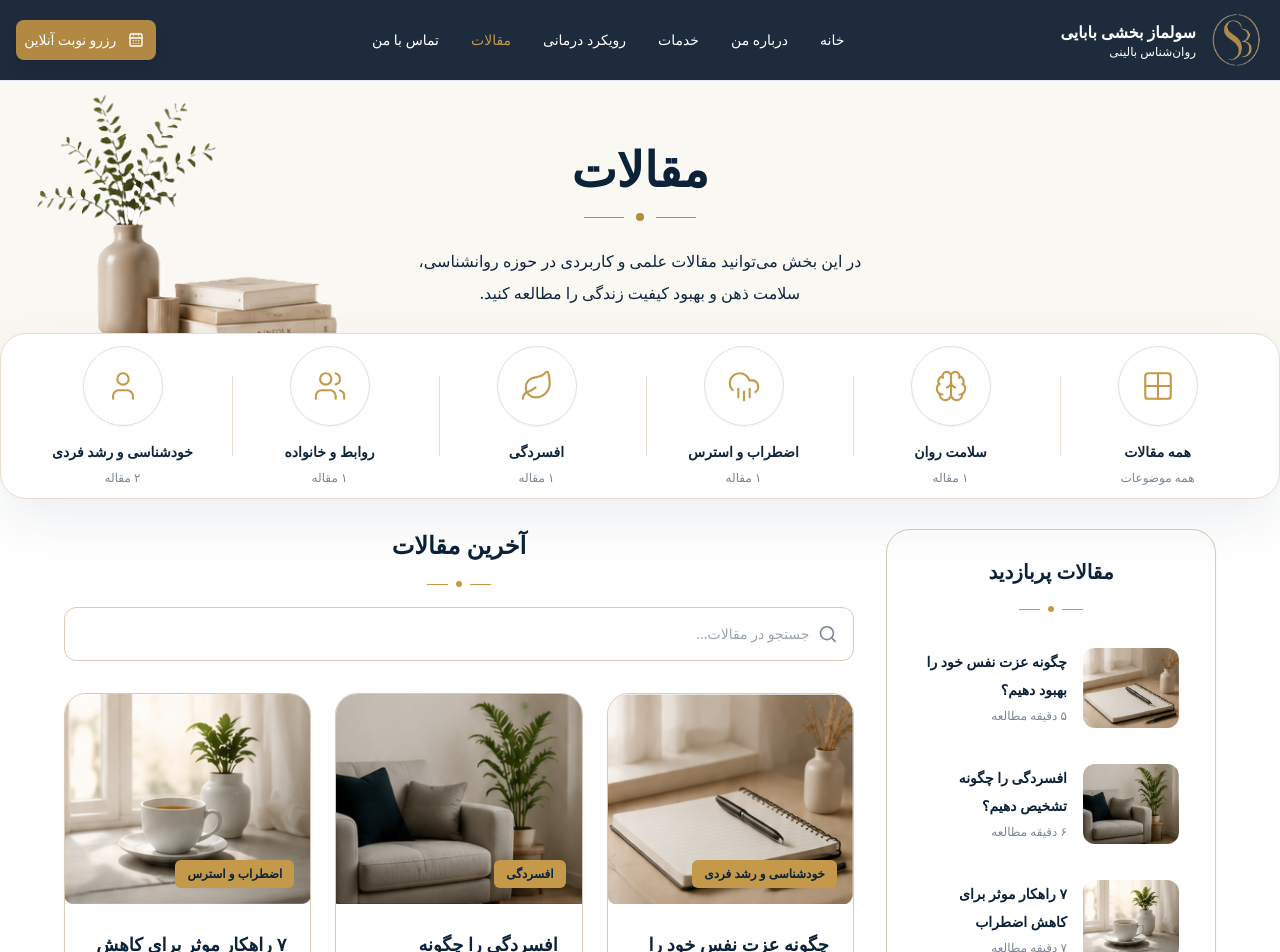
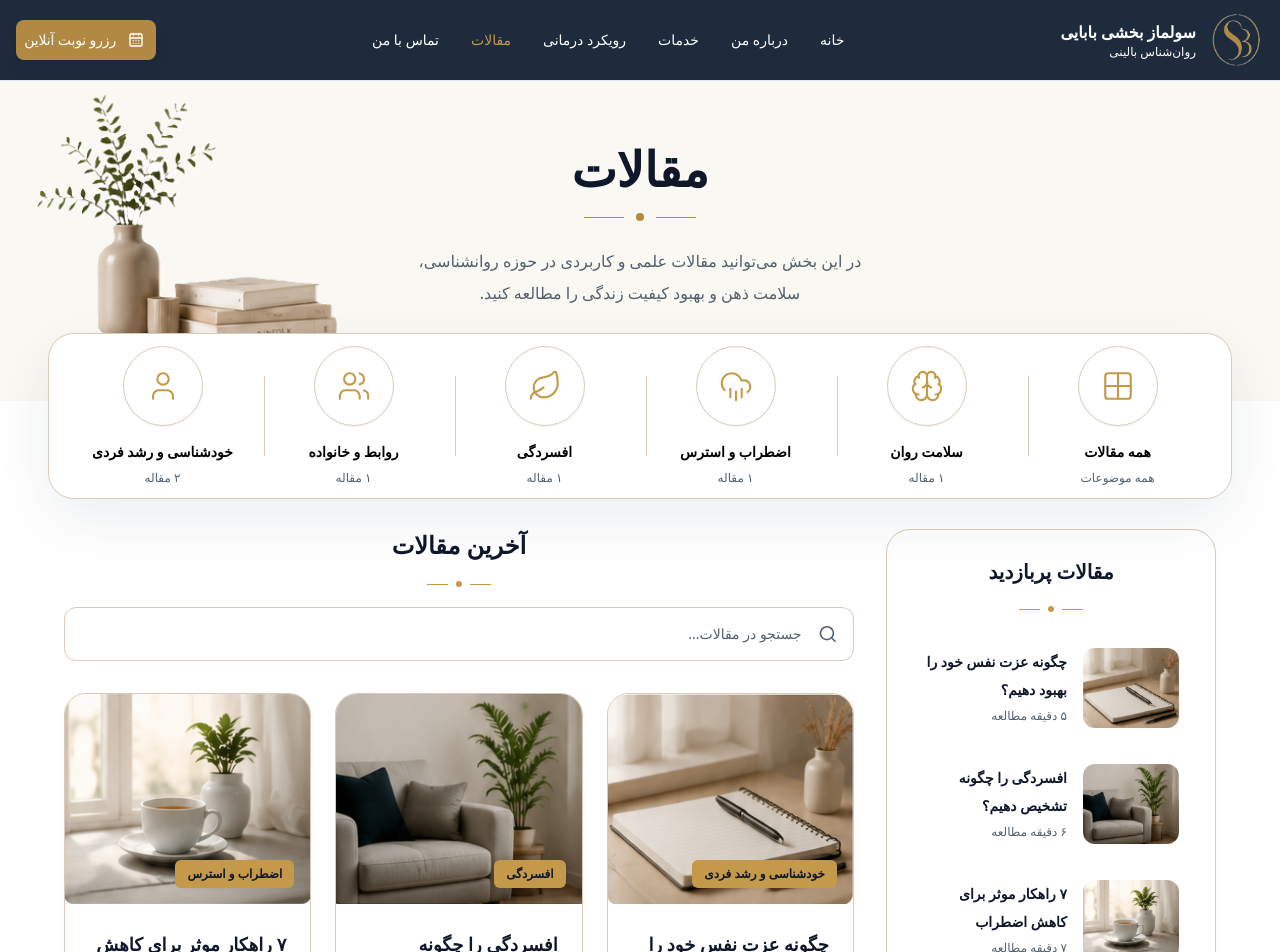
Before and after one commit to simaemadi/mindora-platform, a React app in the folder client/: page /articles in a window 1280 px wide. Shown: the top 952 px of the page. Built offline with nearby package versions, Linux system fonts and the light colour scheme; a web font is replaced by a local one.

Commit message:
Edit color code in article

```diff
--- a/client/src/components/articles/ArticleContent.tsx
+++ b/client/src/components/articles/ArticleContent.tsx
@@ -69,7 +69,7 @@ export default function ArticleContent({
     };
 
     return (
-        <section className="px-6 pb-12 pt-[8rem]">
+        <section className="px-6 pb-12 pt-32">
             <div
                 dir="ltr"
                 className="mx-auto grid max-w-8xl gap-8 lg:grid-cols-[1fr_330px] px-10"
@@ -86,14 +86,14 @@ export default function ArticleContent({
                     </div>
                     {/* Search */}
                     <div className="flex items-center rounded-xl border border-cream-200 bg-white-100 px-4 mb-8">
-                        <Search size={20} className="text-[#7A8694] " />
+                        <Search size={20} className="text-black-500 " />
 
                         <input
                             type="text"
                             value={searchTerm}
                             onChange={(e) => setSearchTerm(e.target.value)}
                             placeholder="جستجو در مقالات..."
-                            className="w-full bg-transparent py-4 pr-2 text-sm outline-none placeholder:text-[#9AA4AF]"
+                            className="w-full bg-transparent py-4 pr-4 text-sm outline-none placeholder:text-black-500"
                         />
                     </div>
                     {filteredArticles.length > 0 ? (
@@ -138,7 +138,7 @@ export default function ArticleContent({
                                 <Link
                                     key={article.slug}
                                     to={`/articles/${article.slug}`}
-                                    className="flex gap-4 rounded-xl p-2 transition hover:bg-[#FAF7F2]"
+                                    className="flex gap-4 rounded-xl p-2 transition hover:bg-cream-400"
                                 >
                                     <img
                                         src={article.image}
@@ -151,7 +151,7 @@ export default function ArticleContent({
                                             {article.title}
                                         </h4>
 
-                                        <p className="mt-1 text-xs text-[#7A8694]">
+                                        <p className="mt-1 text-xs text-black-500">
                                             {article.readTime}
                                         </p>
                                     </div>
@@ -176,11 +176,11 @@ export default function ArticleContent({
                         </p>
 
                         <div className="mt-6 flex items-center rounded-xl bg-white-100 px-4">
-                            <Mail size={18} className="text-[#9AA4AF]" />
+                            <Mail size={18} className="text-black-500" />
                             <input
                                 type="email"
                                 placeholder="ایمیل شما"
-                                className="w-full bg-transparent py-4 px-2 text-sm text-[#0B2238] outline-none placeholder:text-[#9AA4AF]"
+                                className="w-full bg-transparent py-4 px-2 text-sm text-black-600 outline-none placeholder:text-black-500"
                             />
 
                         </div>
--- a/client/src/components/articles/ArticleHero.tsx
+++ b/client/src/components/articles/ArticleHero.tsx
@@ -19,7 +19,7 @@ export default function ArticleHero({
   };
 
   return (
-    <section className="relative bg-[#FAF8F3] px-6 pt-16 pb-[15rem] h-[470px] md:h-[320px]">
+    <section className="relative h-96 bg-cream-400 px-6 pt-16 pb-60 md:h-80">
       {/* Decorative image */}
       <div className="pointer-events-none absolute left-8 top-0 z-0">
         <img
@@ -43,7 +43,7 @@ export default function ArticleHero({
             <span className="h-px flex-1 bg-mustard-300" />
           </div>
 
-          <div className="mx-auto max-w-2xl text-base leading-8 text-[#10263D]">
+          <div className="mx-auto max-w-2xl text-base leading-8 text-black-500">
             <p className="mt-6">
               در این بخش می‌توانید مقالات علمی و کاربردی در حوزه روانشناسی،
             </p>
@@ -55,7 +55,7 @@ export default function ArticleHero({
       </div>
 
       {/* Category */}
-      <div className="absolute left-0 right-0  z-20 mx-auto mx-12 overflow-hidden rounded-[26px] border border-[#E8DED1] bg-white-100 px-6 shadow-[0_20px_55px_rgba(16,39,65,0.08)]">
+      <div className="absolute left-0 right-0  z-20 mx-12 overflow-hidden rounded-[26px] border border-cream-200 bg-white-100 px-6 shadow-[0_20px_55px_rgba(16,39,65,0.08)]">
         <div className="grid grid-cols-3 gap-3 bg-white md:grid-cols-6 lg:grid-cols-6">
           {categories.map((item: any, index) => {
             const Icon = item.icon;
@@ -69,23 +69,23 @@ export default function ArticleHero({
                 className="relative rounded-2xl bg-white px-4 py-3 text-center transition hover:bg-white"
               >
                 {index !== categories.length - 1 && (
-                  <span className="absolute left-0 top-1/2 hidden h-20 w-px -translate-y-1/2 bg-[#E8DED1] lg:block" />
+                  <span className="absolute left-0 top-1/2 hidden h-20 w-px -translate-y-1/2 bg-cream-200 lg:block" />
                 )}
 
                 <div
                   className={`mx-auto flex h-20 w-20 items-center justify-center rounded-full border bg-white shadow-sm transition ${isActive
                     ? "border-mustard-200 text-mustard-200"
-                    : "border-[#E8DED1] text-mustard-200"
+                    : "border-cream-200 text-mustard-200"
                     }`}
                 >
                   <Icon size={34} strokeWidth={1.5} />
                 </div>
 
-                <h3 className="mt-4 text-sm font-extrabold text-[#10263D]">
+                <h3 className="mt-4 text-sm font-extrabold text-black-100">
                   {item.title}
                 </h3>
 
-                <p className="mt-2 text-xs text-[#7A8694]">
+                <p className="mt-2 text-xs text-black-500">
                   {item.id === "all" || item.title === "همه مقالات"
                     ? "همه موضوعات"
                     : `${getCategoryCount(item).toLocaleString("fa-IR")} مقاله`}
--- a/client/src/pages/ArticlesPage.tsx
+++ b/client/src/pages/ArticlesPage.tsx
@@ -8,7 +8,7 @@ export default function ArticlesPage() {
   const [activeCategory, setActiveCategory] = useState("all");
 
   return (
-    <main dir="rtl" className="min-h-screen bg-white-100 text-[#0B2238]">
+    <main dir="rtl" className="min-h-screen bg-white-100">
       <ArticleHero
         activeCategory={activeCategory}
         onCategoryChange={setActiveCategory}
--- a/client/src/pages/ContactPage.tsx
+++ b/client/src/pages/ContactPage.tsx
@@ -10,7 +10,7 @@ import ContactMeFaq from "../components/contactMe/ContactMeFaq";
 
 export default function ContactPage() {
   return (
-    <div dir="rtl" className="min-h-screen bg-[#F8F4EE] text-[#0B2238]">
+    <div dir="rtl" className="min-h-screen bg-cream-400 text-[#0B2238]">
       <ContactMeHero />
       <ContactMeCard />
       <ContactMeForm />
--- a/client/tailwind.config.js
+++ b/client/tailwind.config.js
@@ -19,7 +19,7 @@ module.exports = {
            100: "#F3E9E2",
            200: "#d8cbb9",
            300: "#EEE7DF",
-           400: "#F4EEEA"
+           400: "#FAF8F3"
          },
        blue: {
          100: "#1D2B3D",
```
